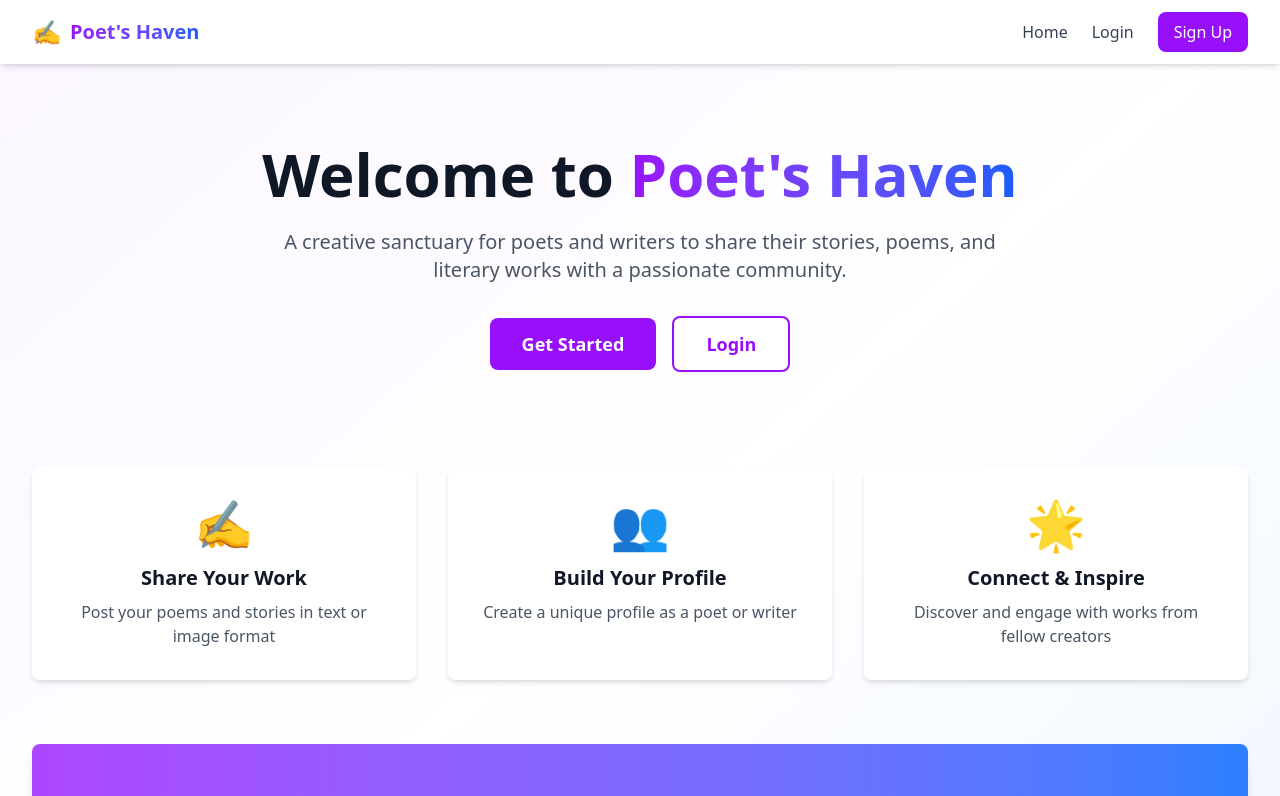
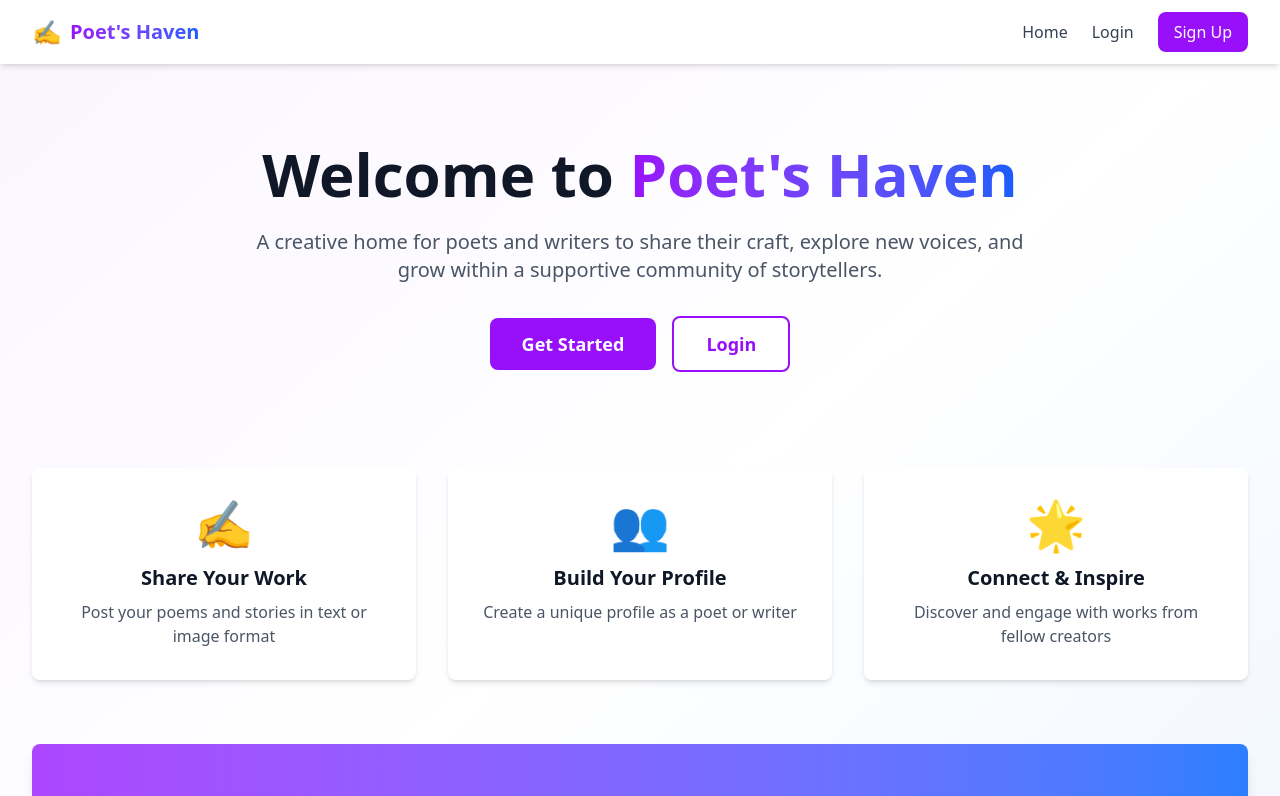
Before and after one commit to gitmit02/Poet_haven, a React (Vite) app in the folder lyrical/: page / in a window 1280 px wide. Shown: the top 796 px of the page. Built offline with nearby package versions, Linux system fonts and the light colour scheme.

Commit message:
Revise description for Home page

```diff
--- a/lyrical/src/pages/Home.jsx
+++ b/lyrical/src/pages/Home.jsx
@@ -58,7 +58,7 @@ const fetchRecentPosts = async () => {
             </span>
           </h1>
           <p className="text-xl text-gray-600 mb-8 max-w-3xl mx-auto">
-            A creative sanctuary for poets and writers to share their stories, poems, and literary works with a passionate community.
+            A creative home for poets and writers to share their craft, explore new voices, and grow within a supportive community of storytellers.
           </p>
 
           {isAuthenticated ? (
```
